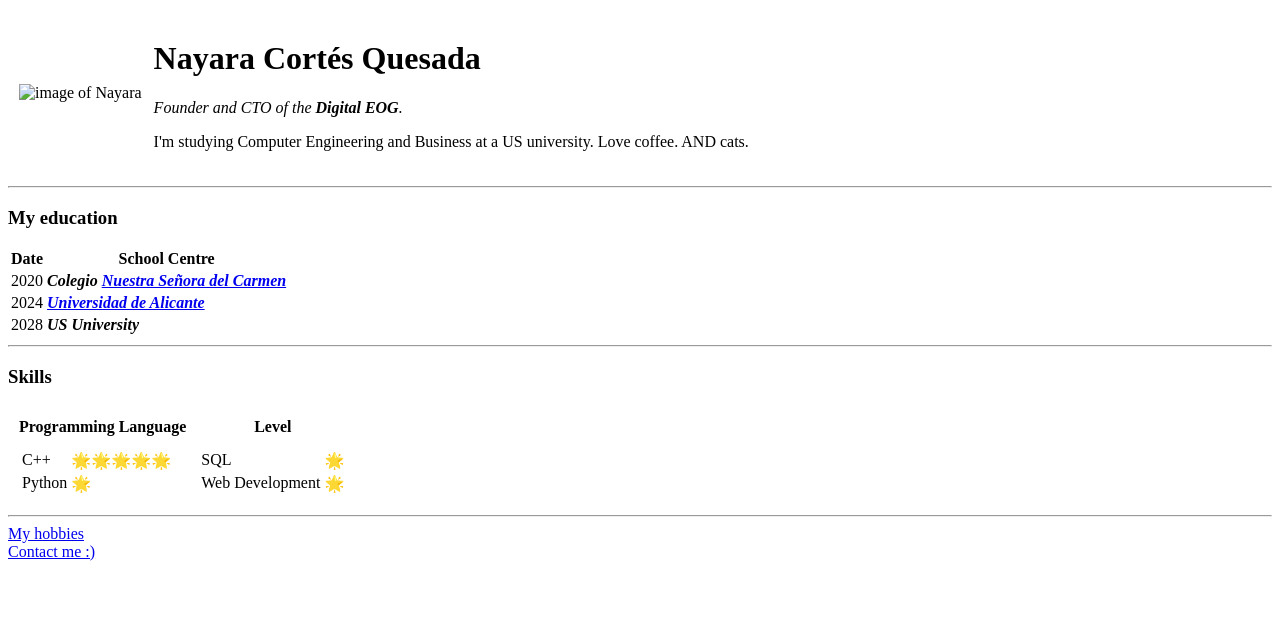
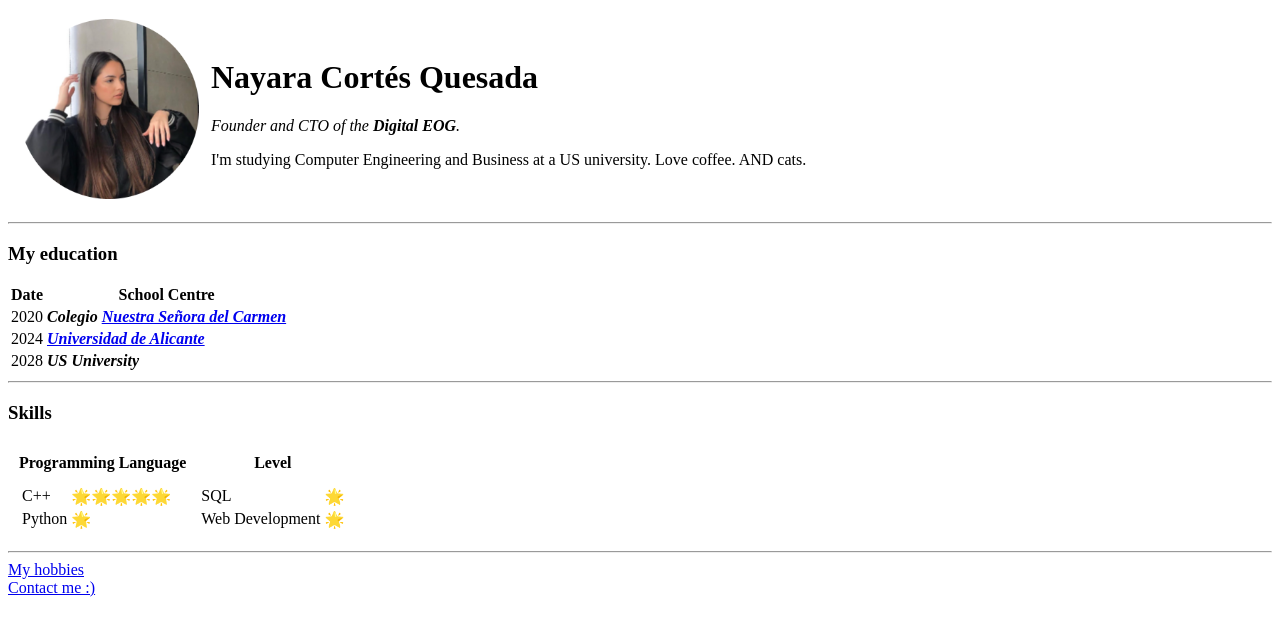
Before and after one commit to naycor/personal_site, a plain HTML site: page index.html in a window 1280 px wide. Drawn offline with Linux system fonts and the light colour scheme.

Commit message:
Update index.html

```diff
--- a/index.html
+++ b/index.html
@@ -8,7 +8,7 @@
 
         <table cellspacing="10px">
             <tr>
-                <td><img src="images/nayara.png" alt="image of Nayara" style="width:180px;height:180px"></td>
+                <td><img src="nayara.png" alt="image of Nayara" style="width:180px;height:180px"></td>
                 <td><h1>Nayara Cortés Quesada</h1>
                     <p><em>Founder and CTO of the <strong>Digital EOG</strong>.</em></p>
                     <p>I'm studying Computer Engineering and Business at a US university. Love coffee. AND cats.</p></td>
```
